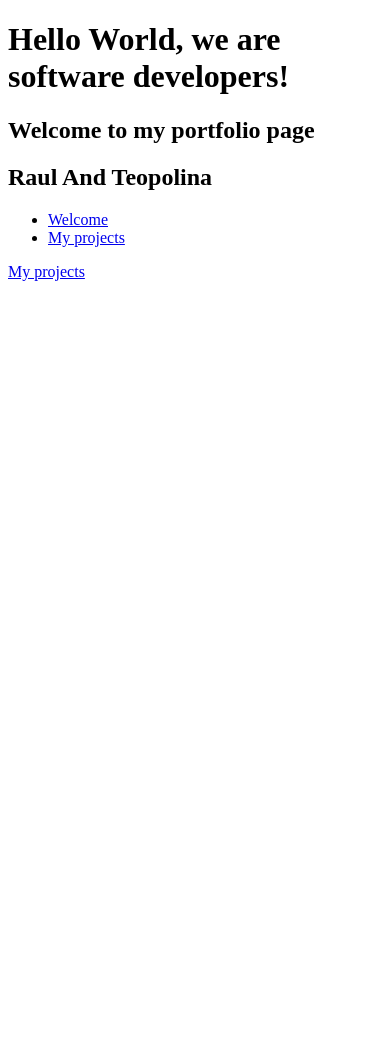
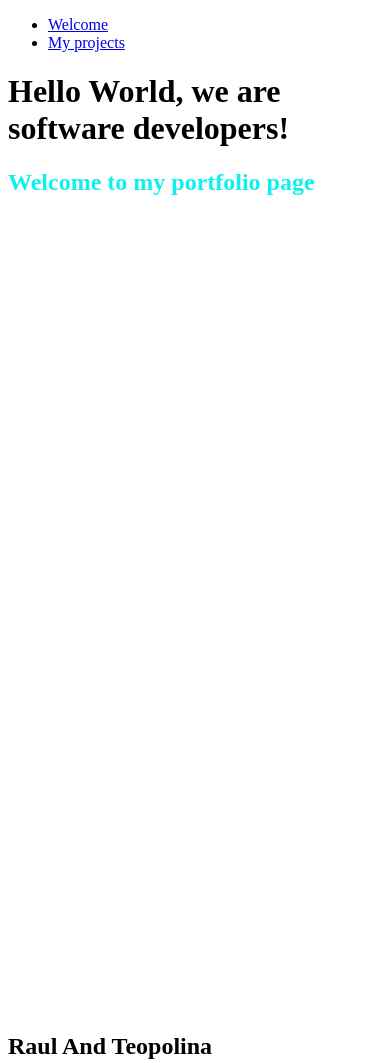
Before and after one commit to rggomezv/teopolina-raul, a plain HTML site: page index.html in a window 390 px wide. Shown: the top 1063 px of the page. Before the commit the page ends 844 px from the top, so only its background shows below. Drawn offline with Linux system fonts and the light colour scheme.

Commit message:
Challenge 2 Driver 1 Css format

```diff
--- a/css/style.css
+++ b/css/style.css
@@ -0,0 +1,9 @@
+@media (max-width: 900px) {
+    #welcome-section {
+        color: #0ef0f0;
+    }
+}
+
+#welcome-section{
+    height: 100vh;
+}
--- a/index.html
+++ b/index.html
@@ -1,5 +1,6 @@
 <!DOCTYPE html>
 <html lang="en">
+
 <head>
   <meta charset="UTF-8">
   <title>Fork Me! FCC: Test Suite Template</title>
@@ -7,18 +8,7 @@
 </head>
 
 <body>
-
-    <h1>Hello World, we are software developers!</h1>
-    <script src="https://cdn.freecodecamp.org/testable-projects-fcc/v1/bundle.js"></script>
-
-<section id = "welcome-section">
-<h1>Welcome to my portfolio page</h1>
-</section>
-<section id="projects">
-  <h2 class= "project-tile">Raul And Teopolina</h2>
-  <link  href="">
-</section>
-<nav id= "navbar">
+  <nav id="navbar">
     <ul>
       <li><a href="#top">Welcome</a></li>
       <li><a href="#bottom">My projects</a></li>
@@ -26,8 +16,20 @@
 
 
   </nav>
-<a id = "profile-link" href="https://github.com/microverseinc/fcc-test-suite-template">My projects</a>
+  <h1>Hello World, we are software developers!</h1>
+  <script src="https://cdn.freecodecamp.org/testable-projects-fcc/v1/bundle.js"></script>
 
-    <script  src="js/index.js"></script>
+  <section id="welcome-section">
+    <h1>Welcome to my portfolio page</h1>
+  </section>
+  <section id="projects">
+    <h2 class="project-tile">Raul And Teopolina</h2>
+    <link href="">
+  </section>
+
+  <a id="profile-link" href="https://github.com/rggomezv/teopolina-raul.git">My projects</a>
+
+  <script src="js/index.js"></script>
 </body>
+
 </html>
```
Lines whose indentation alone changed are shown as unchanged.
